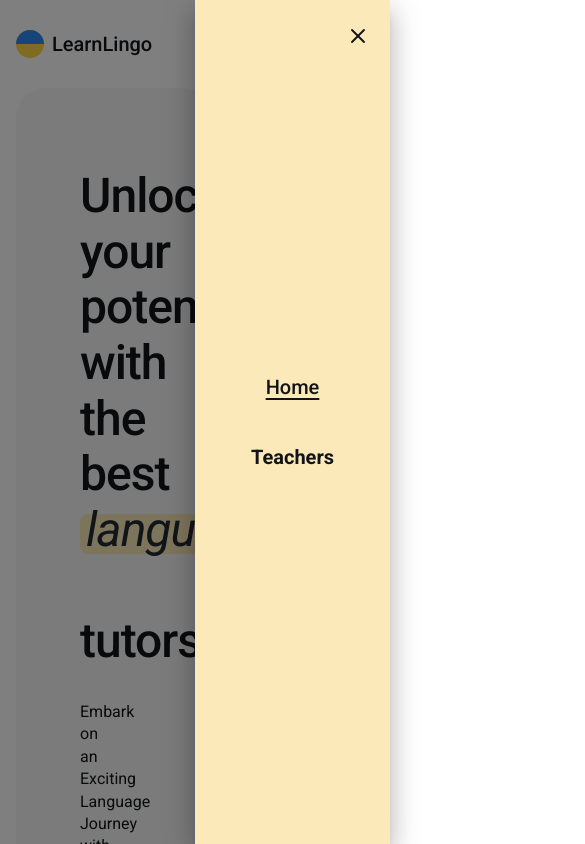
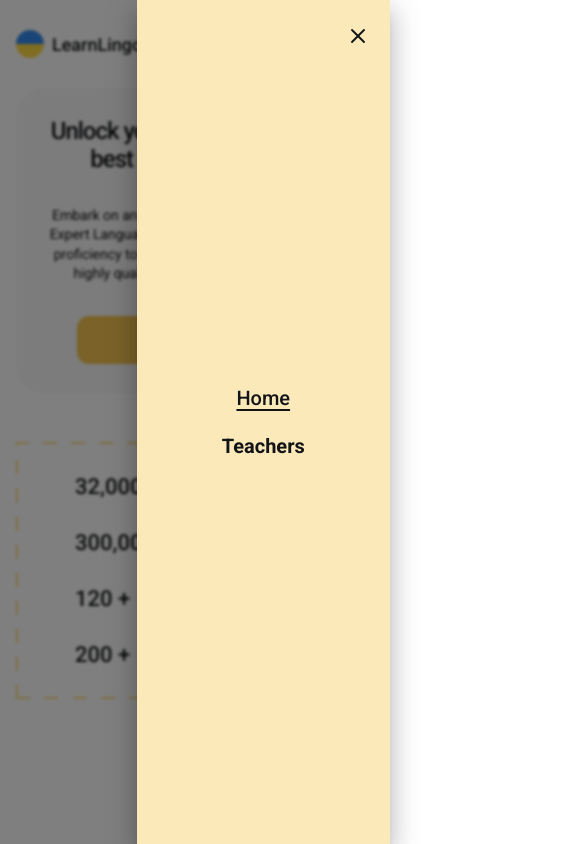
Before and after one commit to igorivchenko/learnlingo-app, a React (Vite) app: page / in a window 390 px wide. Both pictures are taken after a click on the button 356 px from the left and 44 px from the top of the page. Shown: the top 844 px of the page, 585 px wide, since content can reach past the window. Built offline with nearby package versions, Linux system fonts and the light colour scheme; no server answers; some icons are missing.

Commit message:
feat(HomePage): implemented responsive layout for different screen sizes

```diff
--- a/src/components/BurgerMenu/BurgerMenu.jsx
+++ b/src/components/BurgerMenu/BurgerMenu.jsx
@@ -50,6 +50,16 @@ const BurgerMenu = () => {
             width: '50vw',
             backgroundColor: 'var(--color-bg-burgerMenu)',
             color: 'var(--color-main)',
+            '@media (max-width:479.98px)': {
+              width: '65vw',
+            },
+          },
+        }}
+        slotProps={{
+          backdrop: {
+            sx: {
+              backdropFilter: 'blur(1.5px)',
+            },
           },
         }}
       >
--- a/src/components/HeroSection/HeroButton/HeroButton.module.css
+++ b/src/components/HeroSection/HeroButton/HeroButton.module.css
@@ -10,6 +10,11 @@
   border-radius: 12px;
 
   cursor: pointer;
+
+  @media (width < 479.98px) {
+    padding: 12px 78px;
+    font-size: 16px;
+  }
 }
 
 .button:hover {
--- a/src/components/HeroSection/HeroContent/HeroContent.module.css
+++ b/src/components/HeroSection/HeroContent/HeroContent.module.css
@@ -2,6 +2,21 @@
   padding: 80px 108px 80px 64px;
   background-color: var(--color-bg-hero-content);
   border-radius: 30px;
+
+  @media (width < 1023.98px) {
+    display: flex;
+    flex-direction: column;
+    align-items: center;
+    padding: 80px 64px 80px 64px;
+  }
+
+  @media (width < 767.98px) {
+    padding: 50px 44px 50px 44px;
+  }
+
+  @media (width < 479.98px) {
+    padding: 30px 24px 30px 24px;
+  }
 }
 
 .heroContentWrapper > * {
@@ -17,12 +32,34 @@
   font-weight: 500;
   line-height: 1.16;
   letter-spacing: -1px;
+
+  @media (width < 1023.98px) {
+    text-align: center;
+  }
+
+  @media (width < 767.98px) {
+    font-size: 38px;
+  }
+
+  @media (width < 479.98px) {
+    font-size: 24px;
+  }
 }
 
 .description {
   margin-bottom: 64px;
   max-width: 471px;
   line-height: 1.4;
+
+  @media (width < 1023.98px) {
+    text-align: center;
+    margin-bottom: 44px;
+  }
+
+  @media (width < 767.98px) {
+    font-size: 14px;
+    margin-bottom: 32px;
+  }
 }
 
 .italic {
@@ -45,6 +82,18 @@
 
   background-color: #fbe9ba;
   border-radius: 8px;
+
+  @media (width < 767.98px) {
+    top: 7px;
+    width: 156px;
+    height: 37px;
+  }
+
+  @media (width < 479.98px) {
+    top: 4px;
+    width: 100px;
+    height: 24px;
+  }
 }
 
 .hiddenText {
--- a/src/components/HeroSection/HeroImage/HeroImage.module.css
+++ b/src/components/HeroSection/HeroImage/HeroImage.module.css
@@ -1,3 +1,8 @@
 .image {
+  min-height: 100%;
   border-radius: 30px;
+
+  @media (width < 1023.98px) {
+    display: none;
+  }
 }
--- a/src/components/HeroSection/HeroSection.module.css
+++ b/src/components/HeroSection/HeroSection.module.css
@@ -6,4 +6,9 @@
   display: grid;
   grid-template-columns: 54.88% auto;
   gap: 24px;
+
+  @media (width < 1023.98px) {
+    display: flex;
+    flex-direction: column;
+  }
 }
--- a/src/components/NavBar/NavBar.module.css
+++ b/src/components/NavBar/NavBar.module.css
@@ -2,6 +2,10 @@
   display: flex;
   align-items: center;
   gap: 28px;
+
+  @media (width < 1023.98px) {
+    gap: 6px;
+  }
 }
 
 .link {
@@ -10,6 +14,7 @@
   padding: 6px 8px;
   transition: 0.5s;
   z-index: 1;
+
   &:before {
     content: '';
     position: absolute;
@@ -23,6 +28,7 @@
     opacity: 0;
     transition: 0.3s;
   }
+
   &:after {
     content: '';
     position: absolute;
@@ -36,6 +42,8 @@
     transition: 0.3s;
     z-index: -1;
   }
+
+  @media (hover: hover) {
     &:hover {
       color: var(--color-secondary);
       text-decoration: none;
@@ -46,6 +54,7 @@
       &:after {
         transform: scaleY(1);
         opacity: 1;
+      }
     }
   }
 }
--- a/src/components/TeachersList/TeachersListEmptyState/TeachersListEmptyState.jsx
+++ b/src/components/TeachersList/TeachersListEmptyState/TeachersListEmptyState.jsx
@@ -6,7 +6,9 @@ import { LiaChalkboardTeacherSolid } from 'react-icons/lia';
 const TeachersListEmptyState = () => {
   return (
     <>
-      <p className={s.emptyState}>Sorry, no teachers available!</p>
+      <p className={s.emptyState}>
+        No favorite teachers found. Add your favorites!
+      </p>
       <div className={s.linkWrapper}>
         <Link className={s.link} to="/">
           <IoMdHome />
--- a/src/components/TeachersList/TeachersListEmptyState/TeachersListEmptyState.module.css
+++ b/src/components/TeachersList/TeachersListEmptyState/TeachersListEmptyState.module.css
@@ -42,12 +42,12 @@
   border-right: 0.12em solid currentColor;
   overflow: hidden;
   white-space: nowrap;
-  animation: typing 2s steps(22, end) forwards, blink 1s step-end infinite;
+  animation: typing 2s steps(37, end) forwards, blink 1s step-end infinite;
 }
 
 @keyframes typing {
   to {
-    width: 22.2ch;
+    width: 37.2ch;
   }
 }
 
--- a/src/components/footer/Footer.module.css
+++ b/src/components/footer/Footer.module.css
@@ -14,24 +14,49 @@ footer {
     )
     1;
   border-radius: 50%;
+
+  @media (width < 1130px) {
+    padding: 25px 68px;
+  }
+  @media (width < 767.98px) {
+    padding: 25px 32px;
+  }
 }
 
 .list {
   display: flex;
   justify-content: space-between;
   align-items: center;
+  gap: 10px;
+
+  @media (max-width: 1024px) {
+    display: grid;
+    grid-template-columns: repeat(auto-fill, minmax(250px, 1fr));
+    justify-items: center;
+    column-gap: 20px;
+    row-gap: 20px;
+  }
 }
 
 .item {
   display: flex;
   align-items: center;
   gap: 16px;
+
+  @media (max-width: 1023.98px) {
+    justify-content: space-between;
+    min-width: 240px;
+  }
 }
 
 .integer {
   font-size: 28px;
   font-weight: 500;
   line-height: 1.14;
+
+  @media (max-width: 479.98px) {
+    font-size: 22px;
+  }
 }
 
 .text {
--- a/src/components/logo/Logo.module.css
+++ b/src/components/logo/Logo.module.css
@@ -15,4 +15,8 @@
   font-size: 20px;
   font-weight: 500;
   color: var(--color-main);
+
+  @media (width < 479.98px) {
+    font-size: 18px;
+  }
 }
--- a/src/styles/global.css
+++ b/src/styles/global.css
@@ -60,6 +60,7 @@ input,
 textarea,
 svg * {
   transition-duration: var(--transition-duration);
+  -webkit-tap-highlight-color: transparent;
 }
 
 a {
```
Lines whose indentation alone changed are shown as unchanged.
